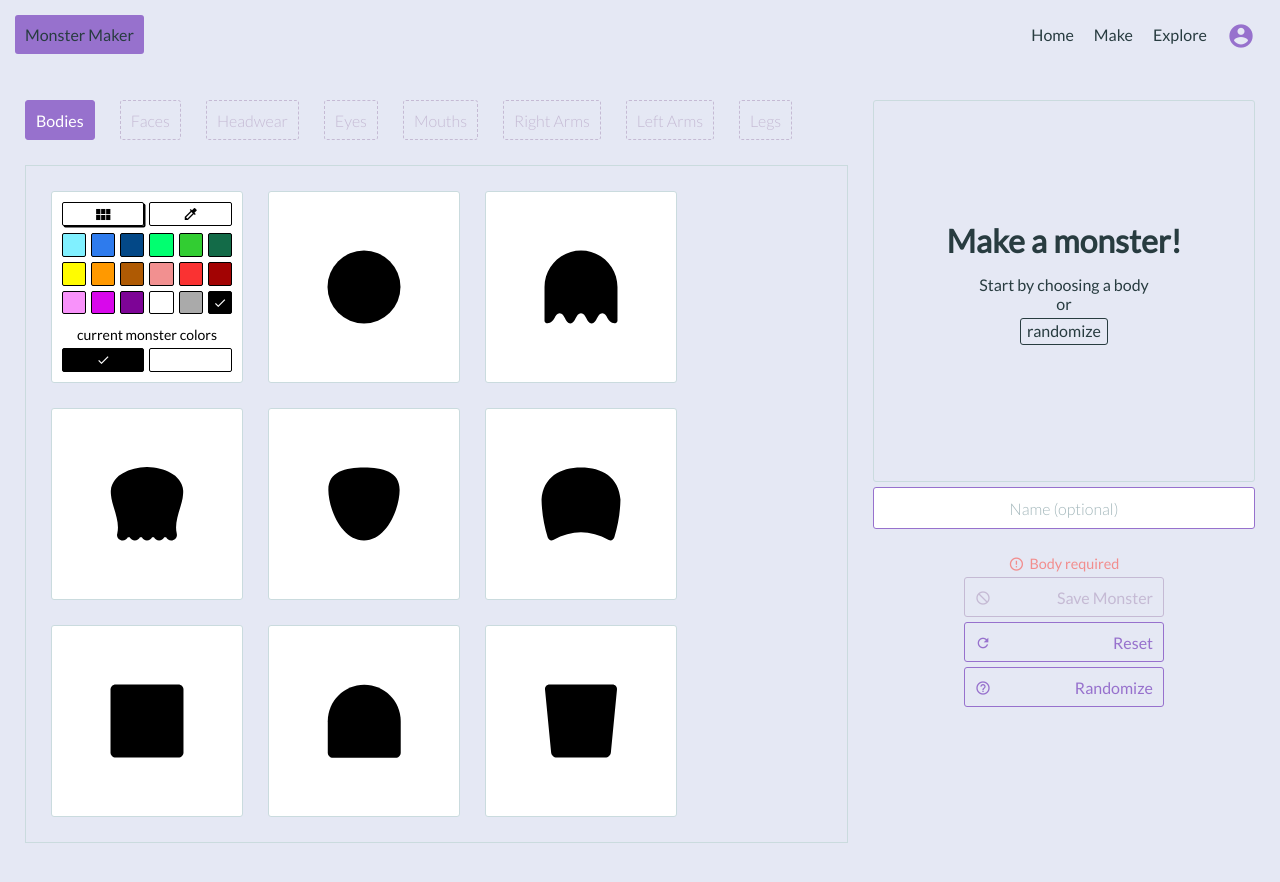
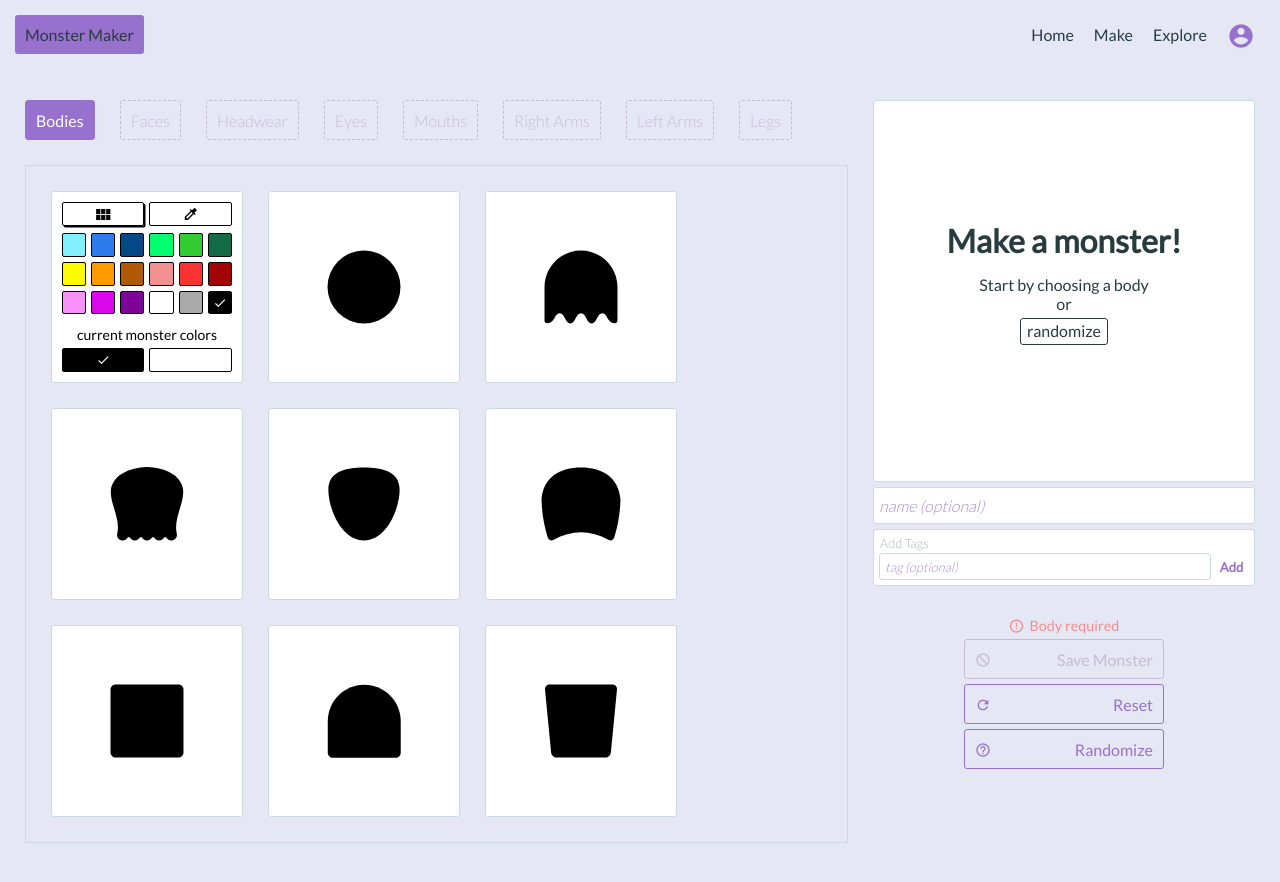
Before and after one commit to iamtraviscole/varyscary, a React (Create React App) app: page /monsters/new in a window 1280 px wide. Shown: the top 882 px of the page. Built offline with nearby package versions, Linux system fonts and the light colour scheme; sample sign-in values are in the browser's storage.

Commit message:
added tags to redux store and NewMonster component

```diff
--- a/src/actions/actionTypes.js
+++ b/src/actions/actionTypes.js
@@ -8,6 +8,8 @@ export default {
   SET_MOBILE: 'SET_MOBILE',
   SET_DESKTOP: 'SET_DESKTOP',
   SET_MONSTER_NAME: 'SET_MONSTER_NAME',
+  ADD_MONSTER_TAG: 'ADD_MONSTER_TAG',
+  REMOVE_MONSTER_TAG: 'REMOVE_MONSTER_TAG',
   SET_BODY_TYPE: 'SET_BODY_TYPE',
   SET_FACE_TYPE: 'SET_FACE_TYPE',
   SET_HEADWEAR_TYPE: 'SET_HEADWEAR_TYPE',
--- a/src/actions/actions.js
+++ b/src/actions/actions.js
@@ -91,6 +91,20 @@ export const setMonsterName = (monsterName) => {
   return {
     type: actionTypes.SET_MONSTER_NAME,
     monsterName: monsterName
+  }
+}
+
+export const addMonsterTag = (monsterTag) => {
+  return {
+    type: actionTypes.ADD_MONSTER_TAG,
+    monsterTag: monsterTag
+  }
+}
+
+export const removeMonsterTag = (monsterTagIndex) => {
+  return {
+    type: actionTypes.REMOVE_MONSTER_TAG,
+    monsterTagIndex: monsterTagIndex
   }
 }
 
--- a/src/components/NewMonster.js
+++ b/src/components/NewMonster.js
@@ -25,7 +25,8 @@ class NewMonster extends PureComponent {
     activePanel: 'bodies',
     resetClicked: false,
     errorMessage: null,
-    showModal: false
+    showModal: false,
+    tagValue: ''
   }
 
   setShowArrows = () => {
@@ -80,8 +81,22 @@ class NewMonster extends PureComponent {
     this.setState({activePanel: buttonClicked})
   }
 
-  handleNameInputChange = (event) => {
+  handleNameChange = (event) => {
     this.props.setMonsterName(event.target.value)
+  }
+
+  handleTagChange = (event) => {
+    this.setState({tagValue: event.target.value})
+  }
+
+  handleTagSubmit = (event) => {
+    event.preventDefault()
+    this.props.addMonsterTag(this.state.tagValue)
+    this.setState({tagValue: ''})
+  }
+
+  handleRemoveTag = (tagIndex) => {
+    this.props.removeMonsterTag(tagIndex)
   }
 
   handleSaveClick = () => {
@@ -188,6 +203,20 @@ class NewMonster extends PureComponent {
       </div>
     )
 
+    let monsterTags = (
+      this.props.monsterTags.map( (tag, i) => {
+        return (
+          <div key={i} className='NewMonster__tag'
+            onClick={() => this.handleRemoveTag(i)}>
+            {tag}
+            <div className='NewMonster__tag-remove'>
+              <i className='material-icons'>close</i>
+            </div>
+          </div>
+        )
+      })
+    )
+
     let saveButtonClass = 'NewMonster__button'
     if (this.state.errorMessage) {
       saveButtonClass = 'NewMonster__button--disabled'
@@ -271,9 +300,30 @@ class NewMonster extends PureComponent {
                 <input className='NewMonster__name-input'
                   name='name'
                   type='text'
-                  placeholder='Name (optional)'
+                  placeholder='name (optional)'
                   value={this.props.monsterName}
-                  onChange={this.handleNameInputChange} />
+                  onChange={this.handleNameChange} />
+                <div className='NewMonster__tags-outer-ctr'>
+                  <div className='NewMonster__add-tags-text'>
+                    Add Tags
+                  </div>
+                  <form onSubmit={this.handleTagSubmit}>
+                    <input className='NewMonster__tag-input'
+                      value={this.state.tagValue}
+                      placeholder={this.props.monsterTags.length > 0
+                        ? 'another tag (optional)'
+                        : 'tag (optional)'}
+                      type='text'
+                      onChange={this.handleTagChange}/>
+                    <input className='NewMonster__tag-add-btn'
+                      value='Add'
+                      type='submit' />
+                  </form>
+                    {/* <i className='material-icons'>add</i>Add */}
+                  <div className='NewMonster__tags-ctr'>
+                    {monsterTags}
+                  </div>
+                </div>
                 <div className='NewMonster__buttons-ctr'>
                   {errorMessage}
                   <button className={saveButtonClass}
@@ -310,6 +360,7 @@ class NewMonster extends PureComponent {
 const mapStateToProps = (state) => {
   return {
     monsterName: state.monsterName,
+    monsterTags: state.monsterTags,
     monster: state.monster
   }
 }
@@ -318,7 +369,9 @@ const mapDispatchToProps = (dispatch) => {
   return {
     resetMonster: () => dispatch(actions.resetMonster()),
     randomizeMonster: () => dispatch(actions.randomizeMonster()),
-    setMonsterName: (name) => dispatch(actions.setMonsterName(name))
+    setMonsterName: (name) => dispatch(actions.setMonsterName(name)),
+    addMonsterTag: (tag) => dispatch(actions.addMonsterTag(tag)),
+    removeMonsterTag: (tagIndex) => dispatch(actions.removeMonsterTag(tagIndex))
   }
 }
 
--- a/src/store/initialState.js
+++ b/src/store/initialState.js
@@ -9,6 +9,7 @@ const initialState = {
   userOnMobile: false,
   isFetching: false,
   monsterName: '',
+  monsterTags: [],
   monster: {
     body: {
       type: null,
--- a/src/styles/NewMonster.css
+++ b/src/styles/NewMonster.css
@@ -116,6 +116,8 @@
   width: 380px;
   border: 1px solid var(--input-border-color);
   border-radius: 3px;
+  background: var(--main-container-color);
+  margin-bottom: 5px;
 }
 
 .NewMonster__directions-ctr {
@@ -151,13 +153,116 @@
 
 .NewMonster__name-input {
   font-size: 1em;
-  text-align: center;
-  margin-top: 5px;
   width: 370px;
-  height: 40px;
+  height: 35px;
+  margin-bottom: 5px;
   padding: 0 5px;
   background-color: var(--main-container-color);
-  border-color: var(--main-color);
+}
+
+.NewMonster__name-input::placeholder {
+  color: var(--main-light-color);
+  font-style: italic;
+}
+
+.NewMonster__tags-outer-ctr {
+  width: 370px;
+  background: var(--main-container-color);
+  border: 1px solid var(--input-border-color);
+  border-radius: 3px;
+  padding: 5px;
+  margin-bottom: 5px;
+  display: inline-block;
+}
+
+.NewMonster__add-tags-text {
+  color: var(--input-placeholder-color);
+  font-size: .8em;
+  font-weight: 200;
+  margin-bottom: 2px;
+  margin-left: 1px;
+}
+
+.NewMonster__tag-input {
+  float: left;
+  display: inline-block;
+  font-size: 13px;
+  width: 320px;
+  height: 25px;
+  padding: 0 5px;
+  background-color: var(--main-container-color);
+}
+
+input.NewMonster__tag-add-btn {
+  float: right;
+  display: inline-block;
+  width: 38px;
+  height: 27px;
+  text-align: center;
+  font-size: 13px;
+  padding-left: 3px;
+  font-weight: bold;
+  color: var(--main-color);
+  cursor: pointer;
+}
+
+.NewMonster__tag-add-btn input::value {
+  font-size: 10px;
+}
+
+.NewMonster__tag-add-btn i {
+  font-size: 13px;
+  vertical-align: middle;
+  margin-top: -4px;
+  font-weight: bold;
+}
+
+.NewMonster__tag-input::placeholder {
+  color: var(--main-light-color);
+  font-style: italic;
+}
+
+.NewMonster__tags-ctr {
+  clear: both;
+  width: 368px;
+  vertical-align: top;
+}
+
+.NewMonster__tag {
+  float: left;
+  font-size: 11px;
+  color: var(--main-color);
+  padding: 2px 4px;
+  margin-right: 5px;
+  margin-top: 5px;
+  border: 1px solid var(--input-border-color);
+  border-radius: 3px;
+  cursor: pointer;
+}
+
+.NewMonster__tag-remove {
+  margin-left: 2px;
+  display: inline-block;
+}
+
+.NewMonster__tag-remove i {
+  font-size: 12px;
+  font-weight: bold;
+  color: var(--warning-light);
+  vertical-align: middle;
+  margin-left: 1px;
+  margin-right: -1px;
+}
+
+.NewMonster__name-ctr {
+  width: 382px;
+  margin-top: 5px;
+  display: inline-block;
+}
+
+.NewMonster__name-ctr i {
+  color: var(--main-color);
+  vertical-align: middle;
 }
 
 .NewMonster__buttons-ctr {
```
Also changed, not shown: src/reducers/rootReducer.js (+40 -64 lines).
